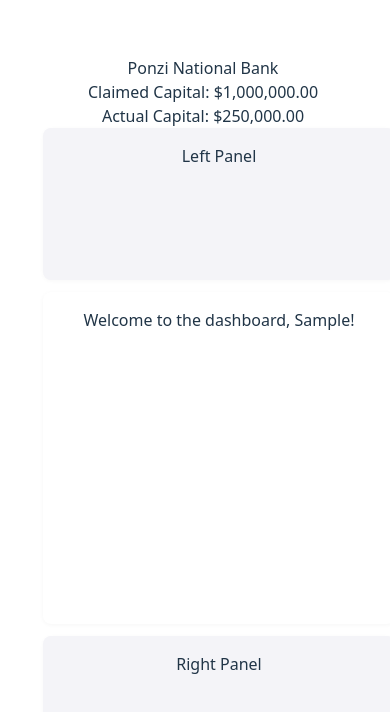
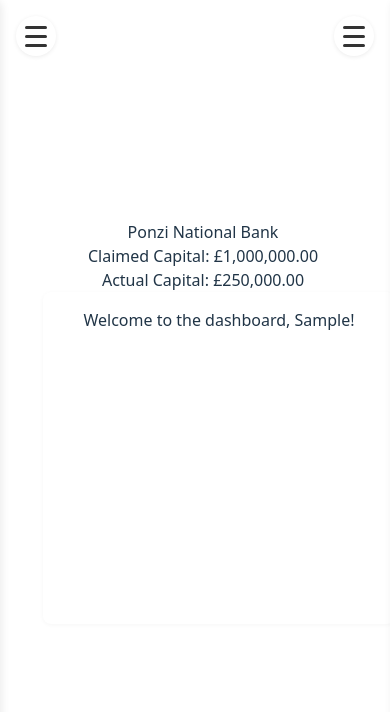
Before and after one commit to craylton/PonziWorld2, a React (Vite) app: page / in a window 390 px wide. Both pictures are taken after typing "Sample" into the empty fields and a click on the button "Login". Shown: the top 712 px of the page. Built offline with nearby package versions, Linux system fonts and the light colour scheme.

Commit message:
Responsive design sidebars

```diff
--- a/src/Dashboard.css
+++ b/src/Dashboard.css
@@ -18,6 +18,7 @@
   min-width: 120px;
   flex: 1 1 120px;
   box-shadow: 0 1px 4px rgba(0,0,0,0.03);
+  position: relative;
 }
 .dashboard-panel--left {
   flex: 1 1 120px;
@@ -44,3 +45,132 @@
     width: 100%;
   }
 }
+.dashboard-hamburger {
+  display: none;
+  position: absolute;
+  top: 1rem;
+  width: 40px;
+  height: 40px;
+  background: #fff;
+  border: none;
+  border-radius: 50%;
+  box-shadow: 0 1px 4px rgba(0,0,0,0.08);
+  flex-direction: column;
+  justify-content: center;
+  align-items: center;
+  z-index: 1001;
+  cursor: pointer;
+  padding: 0;
+  transition: background 0.2s;
+}
+.dashboard-hamburger span {
+  display: block;
+  width: 22px;
+  height: 3px;
+  margin: 3px auto;
+  background: #333;
+  border-radius: 2px;
+  transition: all 0.3s cubic-bezier(.4,0,.2,1);
+}
+.dashboard-hamburger--panel {
+  left: 1rem;
+  top: 1rem;
+  position: absolute;
+}
+.dashboard-panel--right .dashboard-hamburger--panel {
+  right: 1rem;
+  left: auto;
+}
+.dashboard-hamburger--open span:nth-child(1) {
+  transform: translateY(6px) rotate(45deg);
+}
+.dashboard-hamburger--open span:nth-child(2) {
+  opacity: 0;
+}
+.dashboard-hamburger--open span:nth-child(3) {
+  transform: translateY(-6px) rotate(-45deg);
+}
+.dashboard-hamburger--float {
+  display: none;
+  position: absolute;
+  top: 1rem;
+  z-index: 1100;
+}
+.dashboard-hamburger--left {
+  left: 1rem;
+}
+.dashboard-hamburger--right {
+  right: 1rem;
+}
+.dashboard-hamburger--hidden {
+  display: none !important;
+}
+@media (max-width: 1080px) {
+  .dashboard-hamburger--float {
+    display: flex;
+  }
+  .dashboard-panel--left,
+  .dashboard-panel--right {
+    position: fixed;
+    top: 0;
+    bottom: 0;
+    width: 260px;
+    max-width: 80vw;
+    height: 100vh;
+    z-index: 1000;
+    background: #f4f4f8;
+    box-shadow: 2px 0 8px rgba(0,0,0,0.08);
+    transition: transform 0.3s cubic-bezier(.4,0,.2,1);
+    border-radius: 0 8px 8px 0;
+    padding-top: 3.5rem;
+    left: 0;
+    right: auto;
+    transform: translateX(-100%);
+    overflow-y: auto;
+  }
+  .dashboard-panel--right {
+    right: 0;
+    left: auto;
+    border-radius: 8px 0 0 8px;
+    transform: translateX(100%);
+  }
+  .dashboard-panel--visible.dashboard-panel--left {
+    transform: translateX(0);
+  }
+  .dashboard-panel--visible.dashboard-panel--right {
+    transform: translateX(0);
+  }
+  .dashboard-layout {
+    flex-direction: column;
+    gap: 0.75rem;
+  }
+  .dashboard-panel,
+  .dashboard-main {
+    min-width: 0;
+    width: 100%;
+  }
+  .dashboard-hamburger--panel {
+    display: flex !important;
+    z-index: 1101;
+    background: #fff;
+    top: 1rem;
+    left: 1rem;
+    right: auto;
+  }
+}
+.dashboard-panel-close {
+  position: absolute;
+  top: 1rem;
+  background: none;
+  border: none;
+  font-size: 2rem;
+  color: #888;
+  cursor: pointer;
+  z-index: 1002;
+}
+.dashboard-panel-close--left {
+  left: 1rem;
+}
+.dashboard-panel-close--right {
+  right: 1rem;
+}
--- a/src/Dashboard.tsx
+++ b/src/Dashboard.tsx
@@ -1,3 +1,4 @@
+import React, { useState } from 'react';
 import DashboardHeader from './DashboardHeader';
 import './Dashboard.css';
 
@@ -11,6 +12,8 @@ const DUMMY_CLAIMED_CAPITAL = 1000000;
 const DUMMY_ACTUAL_CAPITAL = 250000;
 
 export default function Dashboard({ username }: DashboardProps) {
+    const [showLeftPanel, setShowLeftPanel] = useState(false);
+    const [showRightPanel, setShowRightPanel] = useState(false);
     const mainContent = `Welcome to the dashboard, ${username}!`;
   return (
     <div className="dashboard-root">
@@ -19,11 +22,60 @@ export default function Dashboard({ username }: DashboardProps) {
         claimedCapital={DUMMY_CLAIMED_CAPITAL}
         actualCapital={DUMMY_ACTUAL_CAPITAL}
       />
-      {/* Layout: left panel, main, right panel */}
       <div className="dashboard-layout">
-        <aside className="dashboard-panel dashboard-panel--left">Left Panel</aside>
-        <main className="dashboard-main">{mainContent}</main>
-        <aside className="dashboard-panel dashboard-panel--right">Right Panel</aside>
+        {/* Sliding left panel with hamburger/X button inside */}
+        <aside
+          className={`dashboard-panel dashboard-panel--left${showLeftPanel ? ' dashboard-panel--visible' : ''}`}
+        >
+          <button
+            className={`dashboard-hamburger dashboard-hamburger--panel${showLeftPanel ? ' dashboard-hamburger--open' : ''}`}
+            aria-label={showLeftPanel ? 'Close left panel' : 'Open left panel'}
+            onClick={() => setShowLeftPanel((v) => !v)}
+          >
+            <span />
+            <span />
+            <span />
+          </button>
+          Left Panel
+        </aside>
+        <main className="dashboard-main">
+          {/* Hamburger for left panel (mobile only, floats over main) */}
+          <button
+            className={`dashboard-hamburger dashboard-hamburger--float dashboard-hamburger--left${showLeftPanel ? ' dashboard-hamburger--hidden' : ''}`}
+            aria-label="Open left panel"
+            onClick={() => setShowLeftPanel(true)}
+          >
+            <span />
+            <span />
+            <span />
+          </button>
+          {mainContent}
+          {/* Hamburger for right panel (mobile only, floats over main) */}
+          <button
+            className={`dashboard-hamburger dashboard-hamburger--float dashboard-hamburger--right${showRightPanel ? ' dashboard-hamburger--hidden' : ''}`}
+            aria-label="Open right panel"
+            onClick={() => setShowRightPanel(true)}
+          >
+            <span />
+            <span />
+            <span />
+          </button>
+        </main>
+        {/* Sliding right panel with hamburger/X button inside */}
+        <aside
+          className={`dashboard-panel dashboard-panel--right${showRightPanel ? ' dashboard-panel--visible' : ''}`}
+        >
+          <button
+            className={`dashboard-hamburger dashboard-hamburger--panel${showRightPanel ? ' dashboard-hamburger--open' : ''}`}
+            aria-label={showRightPanel ? 'Close right panel' : 'Open right panel'}
+            onClick={() => setShowRightPanel((v) => !v)}
+          >
+            <span />
+            <span />
+            <span />
+          </button>
+          Right Panel
+        </aside>
       </div>
     </div>
   );
--- a/src/DashboardHeader.tsx
+++ b/src/DashboardHeader.tsx
@@ -7,7 +7,7 @@ interface DashboardHeaderProps {
 }
 
 function formatCurrency(amount: number) {
-  return amount.toLocaleString(undefined, { style: 'currency', currency: 'USD', maximumFractionDigits: 2 });
+  return amount.toLocaleString(undefined, { style: 'currency', currency: 'GBP', maximumFractionDigits: 2 });
 }
 
 export default function DashboardHeader({ bankName, claimedCapital, actualCapital }: DashboardHeaderProps) {
```
